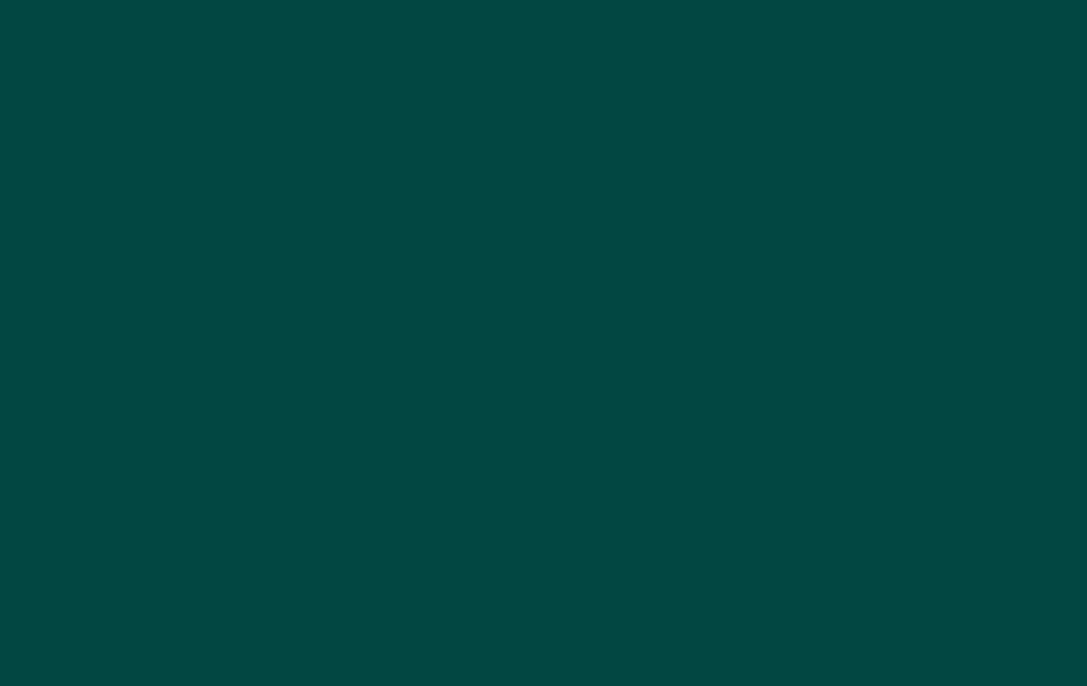
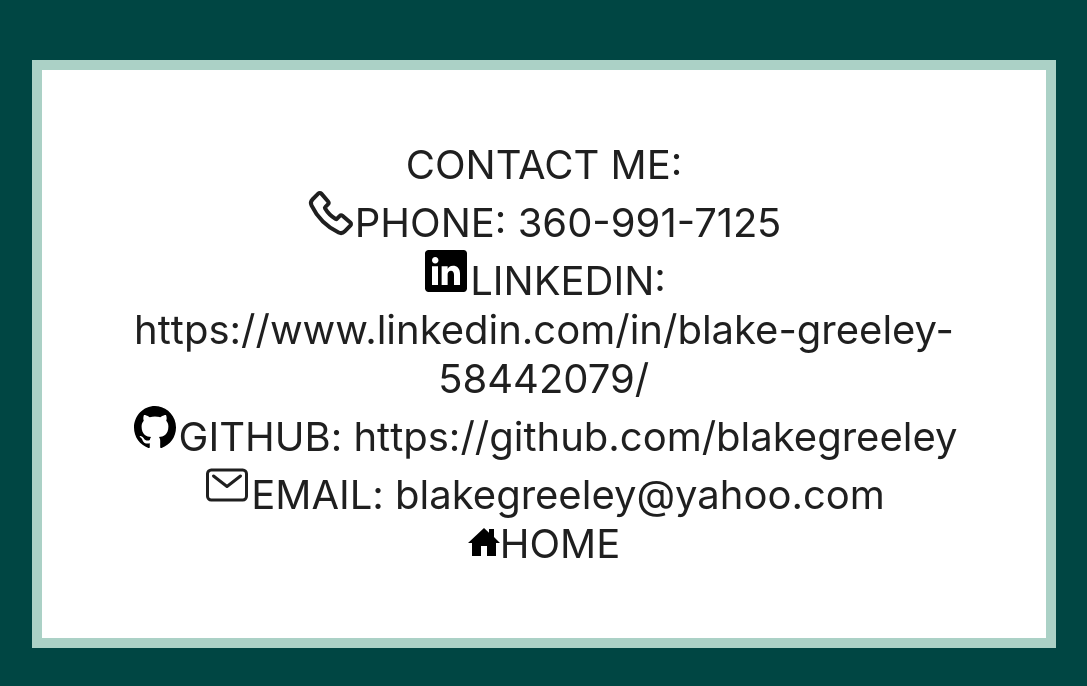
Before and after one commit to BlakeGreeley/MY_PROFILE, a React (Create React App) app in the folder client/: page /ContactMe in a window 1280 px wide. Before the commit this address had no page. Shown: the part 260-946 px from the top of the page, without its empty margins (96-1183 px from the left). Before the commit the page ends 800 px from the top, so only its background shows below. Built offline with nearby package versions, Linux system fonts and the light colour scheme.

Commit message:
updated 11/29/22

```diff
--- a/client/src/App.js
+++ b/client/src/App.js
@@ -1,9 +1,9 @@
 import { BrowserRouter, Routes, Route } from "react-router-dom";
 import './App.css';
 import Dashboard from "./components/Dashboard";
-import Projects from "./components/Projects";
 import Resume from "./components/Resume";
 import AboutMe from "./components/AboutMe";
+import ContactMe from "./components/ContactMe";
 
 function App() {
   return (
@@ -11,7 +11,7 @@
       <BrowserRouter>
         <Routes>
           <Route path="/" element={<Dashboard/>} />
-          <Route path="/Projects" element={<Projects/>} />
+          <Route path="/ContactMe" element={<ContactMe/>} />
           <Route path="/Resume" element={<Resume/>} />
           <Route path="/AboutMe" element={<AboutMe/>} />
         </Routes>
--- /dev/null
+++ b/client/src/ContactMe.css
@@ -0,0 +1,26 @@
+.container2 {
+    background-color: white;
+    color: white;
+    margin-top: 25%;
+    margin-bottom: 25%;
+    margin-right: 10%;
+    margin-left: 10%;
+}
+
+.contact-page {
+    background-color: white;
+    border: #abd1c6 solid 10px;
+    padding: 70px;
+    text-align: center;
+}
+
+h6 {
+    font-size: 56px;
+    text-decoration: underline;
+    color: rgba(0, 0, 0, 0.877);
+}
+
+h7 {
+    font-size: 40px;
+    color: rgba(0, 0, 0, 0.877);
+}
--- /dev/null
+++ b/client/src/components/ContactMe.js
@@ -0,0 +1,48 @@
+import { useEffect, useState } from "react";
+import axios from 'axios';
+import '../ContactMe.css';
+import { Hire, Link } from 'react-router-dom';
+
+const ContactMe = () => {
+    return (
+        <div className="container2">
+
+            <div className="contact-page">
+                <h7>
+                    CONTACT ME: <br></br>
+                    <svg width="48" height="48" fill="none" stroke="currentColor" stroke-linecap="round" stroke-width="2" viewBox="0 0 24 24" xmlns="http://www.w3.org/2000/svg">
+                        <path d="M10.554 6.24 7.171 2.335c-.39-.45-1.105-.448-1.558.006L2.831 5.128c-.828.829-1.065 2.06-.586 3.047a29.207 29.207 0 0 0 13.561 13.58c.986.479 2.216.242 3.044-.587l2.808-2.813c.455-.455.456-1.174.002-1.564l-3.92-3.365c-.41-.352-1.047-.306-1.458.106l-1.364 1.366a.462.462 0 0 1-.553.088 14.556 14.556 0 0 1-5.36-5.367.463.463 0 0 1 .088-.554l1.36-1.361c.412-.414.457-1.053.101-1.464Z"></path>
+                    </svg>
+                    PHONE: 360-991-7125 <br></br>
+
+                    <svg width="48" height="48" fill="black" viewBox="0 0 24 24" xmlns="http://www.w3.org/2000/svg">
+                        <path d="M20.82 1.5H3.294c-.957 0-1.794.69-1.794 1.635v17.566c0 .951.837 1.799 1.794 1.799h17.521c.963 0 1.685-.854 1.685-1.8V3.136c.006-.946-.722-1.635-1.68-1.635ZM8.01 19.005H5V9.65h3.01v9.354ZM6.61 8.228h-.022c-.963 0-1.586-.716-1.586-1.613C5.002 5.7 5.642 5 6.626 5c.984 0 1.587.695 1.608 1.614 0 .897-.624 1.613-1.625 1.613Zm12.395 10.777h-3.009V13.89c0-1.225-.438-2.063-1.526-2.063-.832 0-1.324.563-1.543 1.111-.082.197-.104.465-.104.739v5.328H9.815V9.65h3.008v1.301c.438-.623 1.122-1.52 2.713-1.52 1.975 0 3.469 1.301 3.469 4.108v5.465Z"></path>
+                    </svg>
+                    LINKEDIN: https://www.linkedin.com/in/blake-greeley-58442079/
+                    <br></br>
+
+                    <svg width="48" height="48" fill="black" viewBox="0 0 24 24" xmlns="http://www.w3.org/2000/svg">
+                        <path d="M12 1.5C6.202 1.5 1.5 6.323 1.5 12.267c0 4.758 3.01 8.79 7.181 10.214a.82.82 0 0 0 .178.019c.39 0 .54-.286.54-.534 0-.258-.01-.933-.015-1.833a4.802 4.802 0 0 1-1.059.126c-2.02 0-2.48-1.57-2.48-1.57-.478-1.242-1.167-1.575-1.167-1.575-.914-.642-.005-.66.066-.66h.004c1.055.093 1.608 1.115 1.608 1.115.525.919 1.228 1.176 1.857 1.176a2.953 2.953 0 0 0 1.2-.28c.093-.695.365-1.168.665-1.44-2.33-.272-4.781-1.195-4.781-5.32 0-1.177.408-2.138 1.078-2.888-.108-.272-.469-1.369.103-2.85a.874.874 0 0 1 .235-.023c.38 0 1.237.145 2.653 1.13a9.76 9.76 0 0 1 5.259 0c1.416-.985 2.273-1.13 2.653-1.13a.873.873 0 0 1 .235.023c.571 1.481.21 2.578.103 2.85.67.755 1.078 1.716 1.078 2.888 0 4.134-2.456 5.043-4.796 5.31.375.333.713.99.713 1.993 0 1.439-.014 2.601-.014 2.953 0 .253.145.539.534.539a.9.9 0 0 0 .188-.019c4.176-1.425 7.181-5.46 7.181-10.214C22.5 6.323 17.798 1.5 12 1.5Z"></path>
+                    </svg>
+                    GITHUB: https://github.com/blakegreeley
+                    <br></br>
+
+                    <svg width="48" height="48" fill="none" stroke="currentColor" stroke-linecap="round" stroke-linejoin="round" stroke-width="1.5" viewBox="0 0 24 24" xmlns="http://www.w3.org/2000/svg">
+                        <path d="M19.875 4.5H4.125c-1.036 0-1.875.84-1.875 1.875v11.25c0 1.035.84 1.875 1.875 1.875h15.75c1.035 0 1.875-.84 1.875-1.875V6.375c0-1.036-.84-1.875-1.875-1.875Z"></path>
+                        <path d="M5.25 7.5 12 12.75l6.75-5.25"></path>
+                    </svg>
+                    EMAIL: blakegreeley@yahoo.com
+
+                </h7> <br></br>
+                <Link to='/'>
+                    <svg width="32" height="32" fill="black" viewBox="0 0 24 24" xmlns="http://www.w3.org/2000/svg">
+                        <path d="M19.5 8.19V2.25h-3.75v2.74L12 1.5 0 12.75h3v9.75h6.75V15h4.5v7.5H21v-9.75h3l-4.5-4.56Z"></path>
+                    </svg>
+                </Link>
+                <h7>HOME</h7>
+            </div>
+        </div>
+    )
+}
+
+export default ContactMe;
--- a/client/src/components/dashboard.js
+++ b/client/src/components/dashboard.js
@@ -5,7 +5,7 @@
 
 const Dashboard = () => {
     return (
-        <div className="container">
+        <div>
             {/* top of the page. will be used to display name on the left with a navigation icon on the right that has a
             drop down function. */}
             <div className="header">
@@ -14,7 +14,7 @@
                 </h1>
                 <div className="right-nav">
 
-                    <Link to='/contact' className="btn">
+                    <Link to='/ContactMe' className="btn">
                         Contact Me
                     </Link>
                     <div class="dropdown">
@@ -26,7 +26,7 @@
                         </button>
                         <div class="dropdown-content">
                             <a href="/Resume">RESUME</a>
-                            <a href="/AboutMe">ABOUT ME</a>
+                            {/* <a href="/AboutMe">ABOUT ME</a> */}
                             <a href="/ContactMe">CONTACT ME</a>
                         </div>
                     </div>
@@ -174,9 +174,9 @@
 
                         <Link to='/AboutMe' className="btn-info">ABOUT ME</Link>
 
-                        <Link to='/projects' className="btn-info">CONTACT ME</Link>
+                        <Link to='/ContactMe' className="btn-info">CONTACT ME</Link>
 
-                        <Link to='/contactMe'>
+                        <Link to='/ContactMe'>
                             <svg width="60" height="48" fill="#f9bc60" viewBox="0 0 24 24" xmlns="http://www.w3.org/2000/svg">
                                 <path d="M21.75 3.75H2.25a.75.75 0 0 0-.75.75v15a.75.75 0 0 0 .75.75h19.5a.75.75 0 0 0 .75-.75v-15a.75.75 0 0 0-.75-.75Zm-9.29 9.592a.75.75 0 0 1-.92 0l-7.342-5.71.92-1.184L12 11.8l6.882-5.352.92 1.184-7.342 5.71Z"></path>
                             </svg>
```
Also changed, not shown: client/src/components/Projects.js (deleted, +0 -9 lines).
